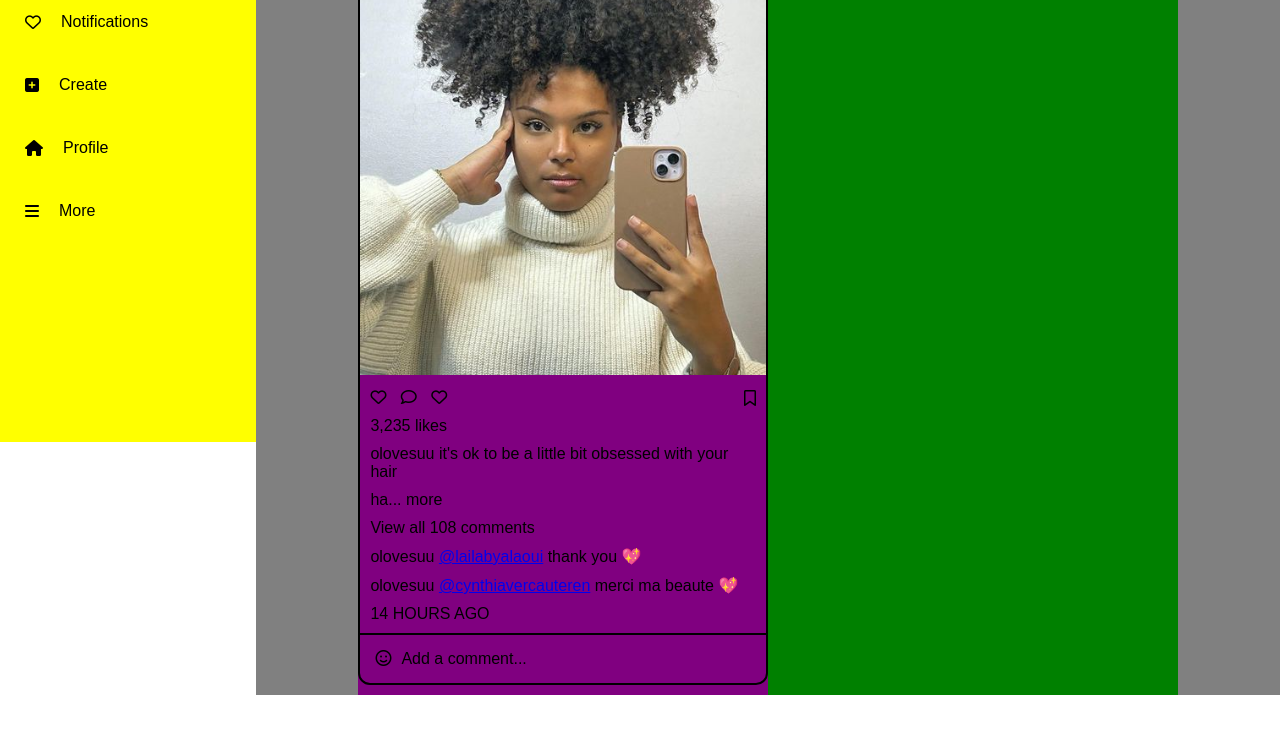
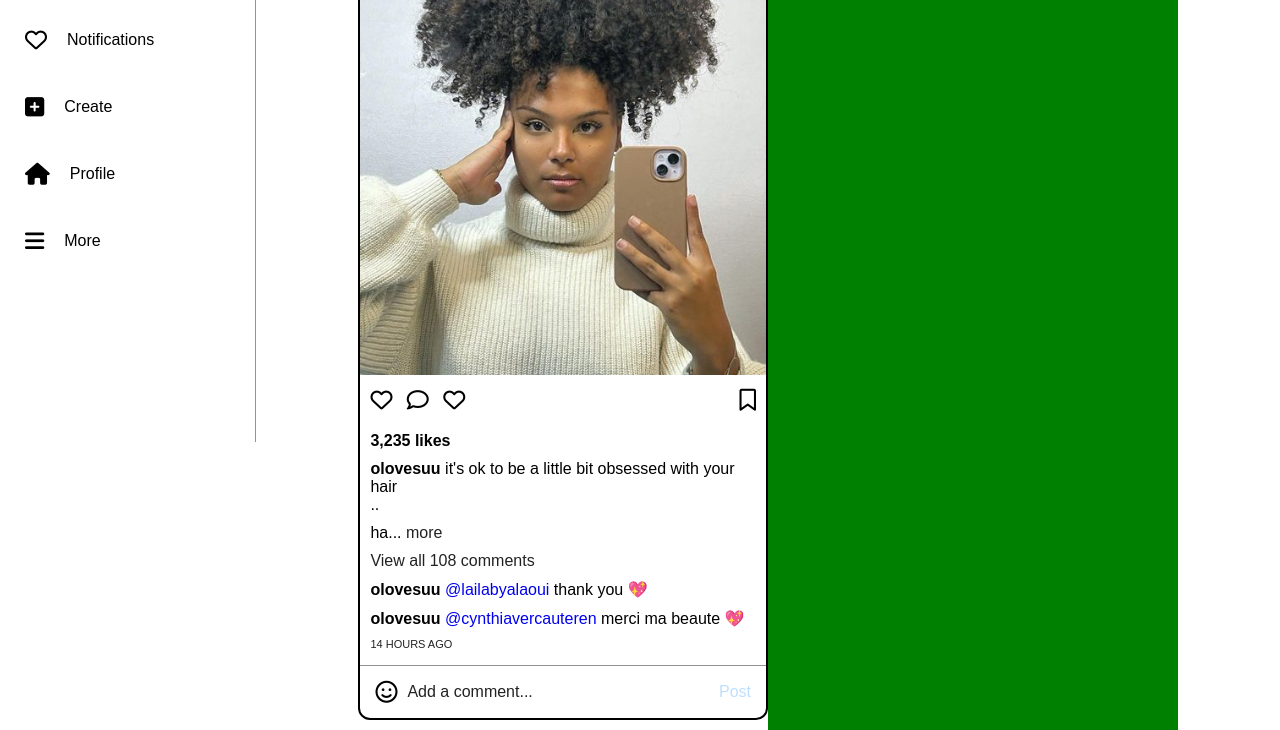
Before and after one commit to usiemeblessing/instanta-grammer, a plain HTML site: page index.html in a window 1280 px wide. Shown: the part 358-1088 px from the top of the page. Before the commit the page ends 1053 px from the top, so only its background shows below. Drawn offline with Linux system fonts and the light colour scheme.

Commit message:
modified index.html and style.css

```diff
--- a/CSS/style.css
+++ b/CSS/style.css
@@ -24,8 +24,9 @@ body {
 
 .left-side {
 	width: 20%;
-	background-color: yellow;
+	/* background-color: yellow; */
 	padding-left: 25px;
+	border-right: 1px solid #959392;
 	height: 100vh;
 	/* position: fixed; */
 }
@@ -41,7 +42,7 @@ body {
 /* right side start */
 .right-side {
 	width: 80%;
-	background-color: gray;
+	/* background-color: gray; */
 	display: flex;
 	align-items: stretch;
 	justify-content: center;
@@ -50,7 +51,7 @@ body {
 /* feed section start */
 .feeds-section {
 	width: 40%;
-	background-color: purple;
+	/* background-color: purple; */
 }
 
 .carousel-container {
@@ -120,11 +121,11 @@ body {
 	padding: 10px;
 }
 
-.likes-and-comments-section {
+.likes-and-comments-icons-section {
 	display: flex;
 	align-items: center;
 	justify-content: space-between;
-	margin-bottom: 10px;
+	margin-bottom: 20px;
 }
 .likes-and-comments-section-left-side i {
 	margin-right: 10px;
@@ -134,9 +135,43 @@ body {
 	margin-bottom: 10px;
 }
 
+.hours-ago {
+	text-transform: uppercase;
+	font-size: 11px;
+	margin-top: 5px;
+	margin-bottom: 5px;
+}
+
 .feeds-buttom-banner {
 	display: flex;
-	gap: 10px;
-	border-top: 2px solid black;
+	align-items: center;
+	justify-content: space-between;
+	border-top: 1px solid #959392;
 	padding: 15px;
 }
+
+.smiley-add-comment {
+	display: flex;
+	align-items: center;
+	gap: 10px;
+}
+
+i {
+	font-size: 22px;
+}
+
+.boldened-text {
+	font-weight: bold;
+}
+
+.ashed-texts {
+	color: #222;
+}
+
+.comments-links {
+	text-decoration: none;
+}
+
+.post {
+	color: #bddfff;
+}
--- a/index.html
+++ b/index.html
@@ -108,7 +108,7 @@
 </div>
 <img src="images/olovesuu.jpg" alt="Olovesuu image" width="100%" class="feeds-big-image">
 <div class="likes-and-comments-container">
-  <div class="likes-and-comments-section">
+  <div class="likes-and-comments-icons-section">
     <div class="likes-and-comments-section-left-side">
       <i class="fa-regular fa-heart"></i>
       <i class="fa-regular fa-comment"></i>
@@ -116,18 +116,21 @@
     </div>
     <i class="fa-regular fa-bookmark"></i>
   </div>
-  <p class="number-of-likes feeds-section-text">3,235 likes</p>
-  <p class="feeds-section-text"><span class="comment-section-name">olovesuu</span> it's ok to be a little bit obsessed with your hair</p>
-  <p class="feeds-section-text">ha... <span> more</span></p>
-  <p class="feeds-section-text">View all 108 comments</p>
-  <p class="feeds-section-text"><span>olovesuu </span><a href="#">@lailabyalaoui</a>  thank you 💖</p>
-  <p class="feeds-section-text"><span>olovesuu </span><a href="#">@cynthiavercauteren</a>  merci ma beaute 💖</p>
-  <p>14 HOURS AGO</p>
+  <p class="number-of-likes feeds-section-text boldened-text">3,235 likes</p>
+  <p class="feeds-section-text"><span class="boldened-text">olovesuu</span> it's ok to be a little bit obsessed with your hair <br>..</p>
+  <p class="feeds-section-text">ha... <span class="ashed-texts"> more</span></p>
+  <p class="feeds-section-text ashed-texts">View all 108 comments</p>
+  <p class="feeds-section-text"><span class="boldened-text">olovesuu </span><a href="#" class="comments-links">@lailabyalaoui</a>  thank you 💖</p>
+  <p class="feeds-section-text"><span class="boldened-text">olovesuu </span><a href="#" class="comments-links">@cynthiavercauteren</a>  merci ma beaute 💖</p>
+  <p class="hours-ago ashed-texts">14 hours ago</p>
 
 </div>
 <div class="feeds-buttom-banner">
-  <i class="fa-regular fa-face-smile"></i>
-  <p>Add a comment...</p>
+  <div class="smiley-add-comment">
+    <i class="fa-regular fa-face-smile"></i>
+  <p class="ashed-texts">Add a comment...</p>
+  </div>
+  <p class="post">Post</p>
 </div>
 </div>
 
```
